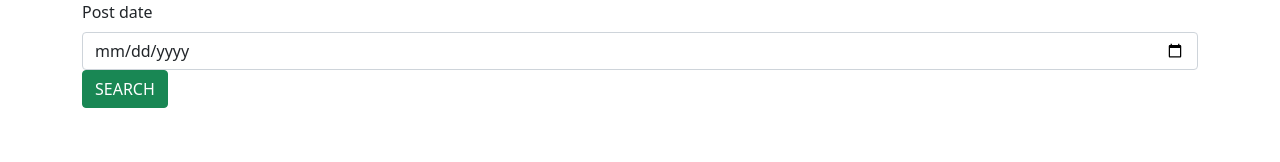
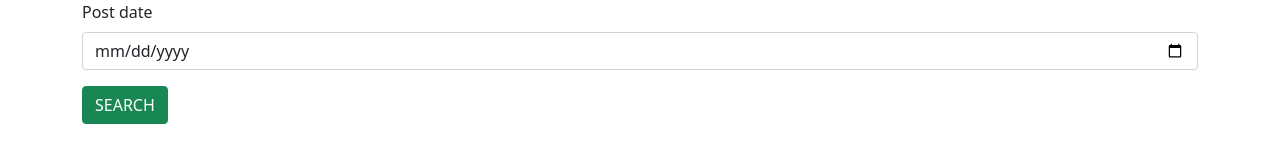
Before and after one commit to Ansumariamjacob/userapp, a plain HTML site: page searchpost.html in a window 1280 px wide. Drawn offline with nearby package versions, Linux system fonts and the light colour scheme.

Commit message:
completed

```diff
--- a/searchpost.html
+++ b/searchpost.html
@@ -9,12 +9,12 @@
 </head>
 <body>
     <div class="container">
-        <div class="row">
+        <div class="row ">
             <div class="col col-12 col-sm-12 col-md-12 col-lg-12 col-xl-12 col-xxl-12">
-                <div class="row">
+                <div class="row g-3">
                     <div class="col col-12 col-sm-12 col-md-12 col-lg-12 col-xl-12 col-xxl-12">
                         <label for="" class="form-label">Post date</label>
-                        <input type="date" name="" placeholder="enter here" id="" class="form-control">
+                        <input type="date" name="" id="" class="form-control">
                     </div>
                     <div class="col"><button class="btn btn-success">SEARCH</button></div>
                 </div>
```
